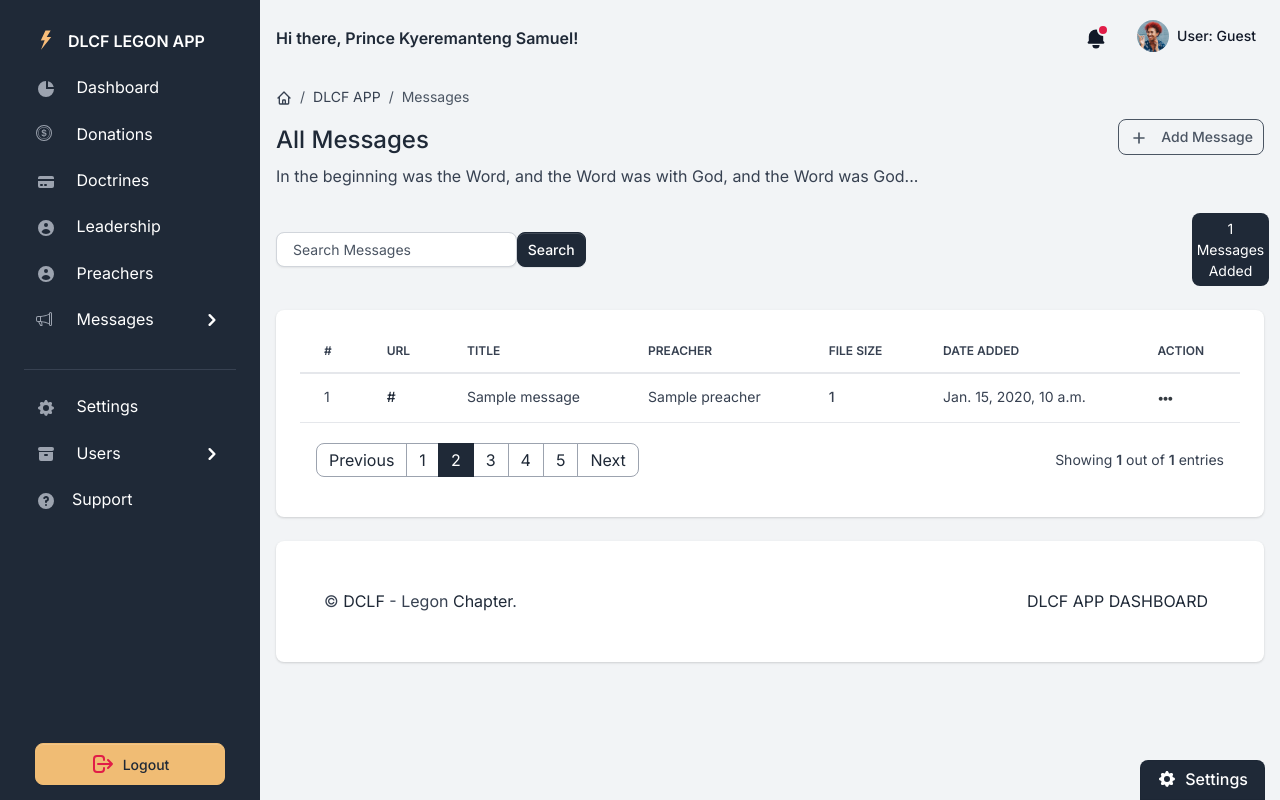
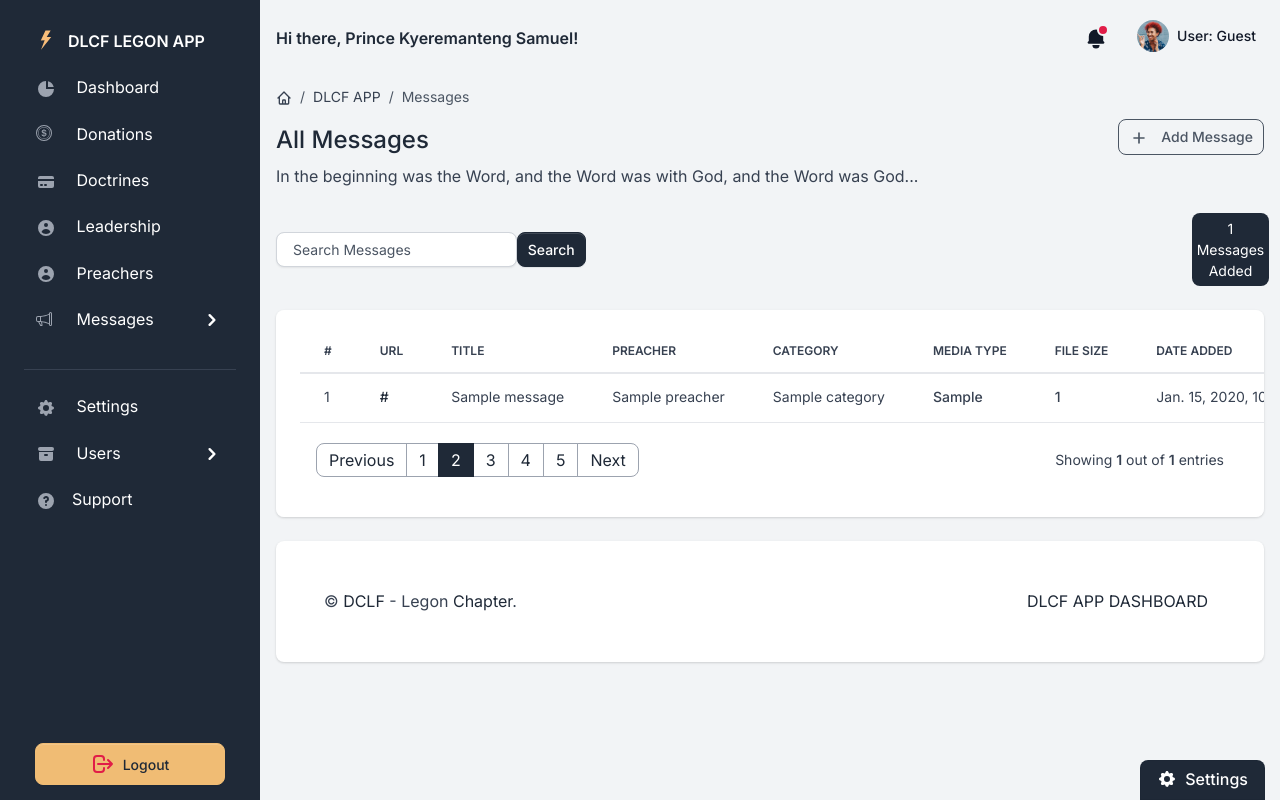
Before and after one commit to DCLF-LEGON/app_backend, a Django app: template core/dashboard/templates/dashboard/messages.html in a window 1280 px wide. Run offline with Django 4.2, Linux system fonts and the light colour scheme; the template is opened without the code that fills it: most values are stand-ins (such as "Sample title", 1, 10 or a date in 2020); some libraries are stand-ins or nearby versions.

Commit message:
Update messages.html

```diff
--- a/core/dashboard/templates/dashboard/messages.html
+++ b/core/dashboard/templates/dashboard/messages.html
@@ -84,6 +84,8 @@
                 <th class="border-gray-200">URL</th>
                 <th class="border-gray-200">Title</th>
                 <th class="border-gray-200">Preacher</th>
+                <th class="border-gray-200">Category</th>
+                <th class="border-gray-200">Media Type</th>
                 <th class="border-gray-200">File Size</th>
                 <th class="border-gray-200">Date Added</th>
                 <th class="border-gray-200">Action</th>
@@ -111,6 +113,10 @@
                 <td>
                     <span class="fw-normal">{{message.preacher.name}}</span>
                 </td>
+                <td>
+                    <span class="fw-normal">{{message.category.name}}</span>
+                </td>
+                <td><span class="fw-bold">{{message.media_type}}</span></td>
                 <td><span class="fw-bold">{{message.get_media_size}}</span></td>
                 <td><span class="fw-normal">{{message.created_at}}</span></td>
                 <td>
```
